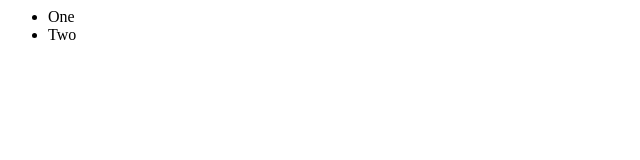
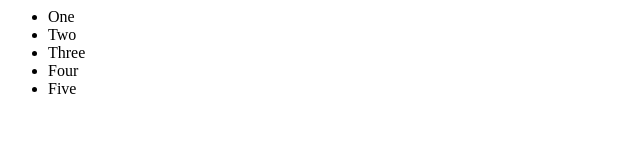
Before and after one commit to yogeshsalvi21/project-prototype, a plain HTML site: page index.html in a window 1280 px wide. Shown: the whole page, without its empty margins (0-640 px from the left). Drawn offline with Linux system fonts and the light colour scheme.

Commit message:
Added 3, 4, 5

```diff
--- a/index.html
+++ b/index.html
@@ -2,5 +2,8 @@
   <ul class="bootstrap-list">
       <li>One</li>
       <li>Two</li>
+      <li>Three</li>
+      <li>Four</li>
+      <li>Five</li>
   </ul>
 </nav>
```
